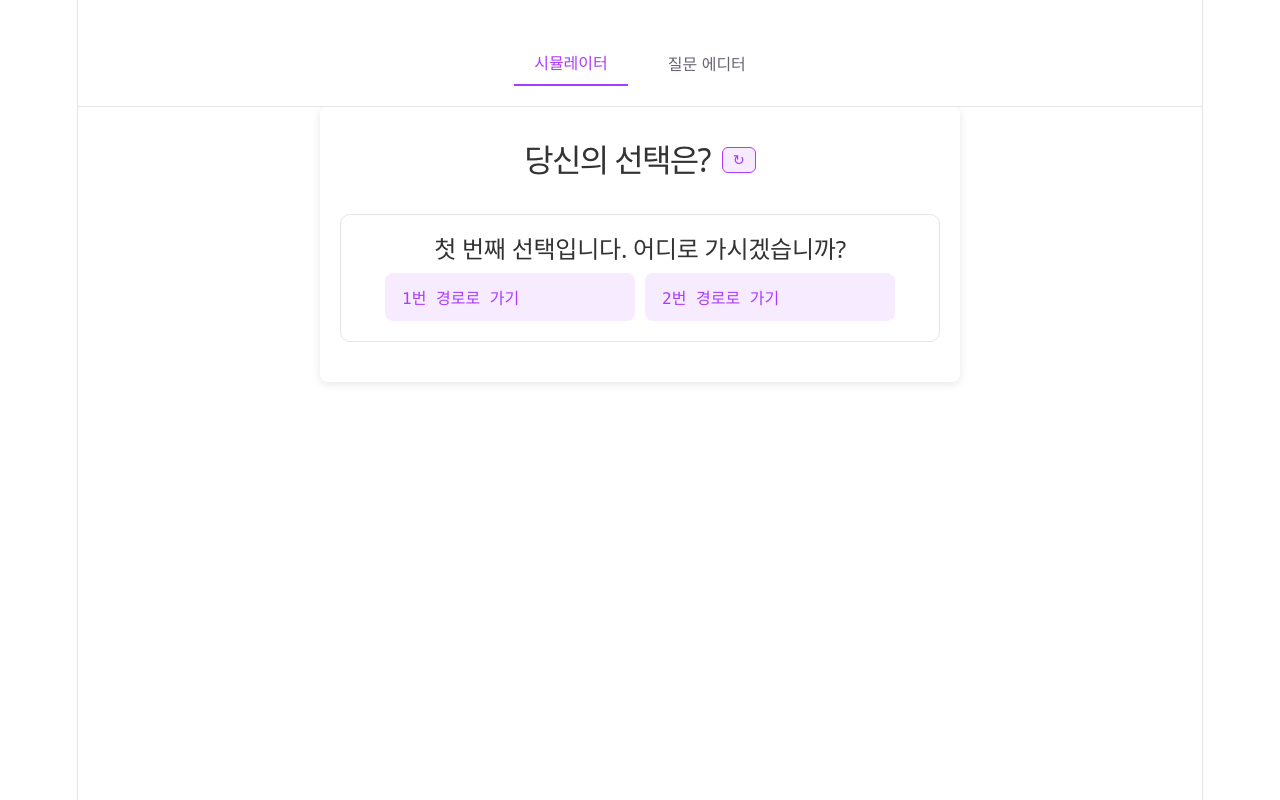
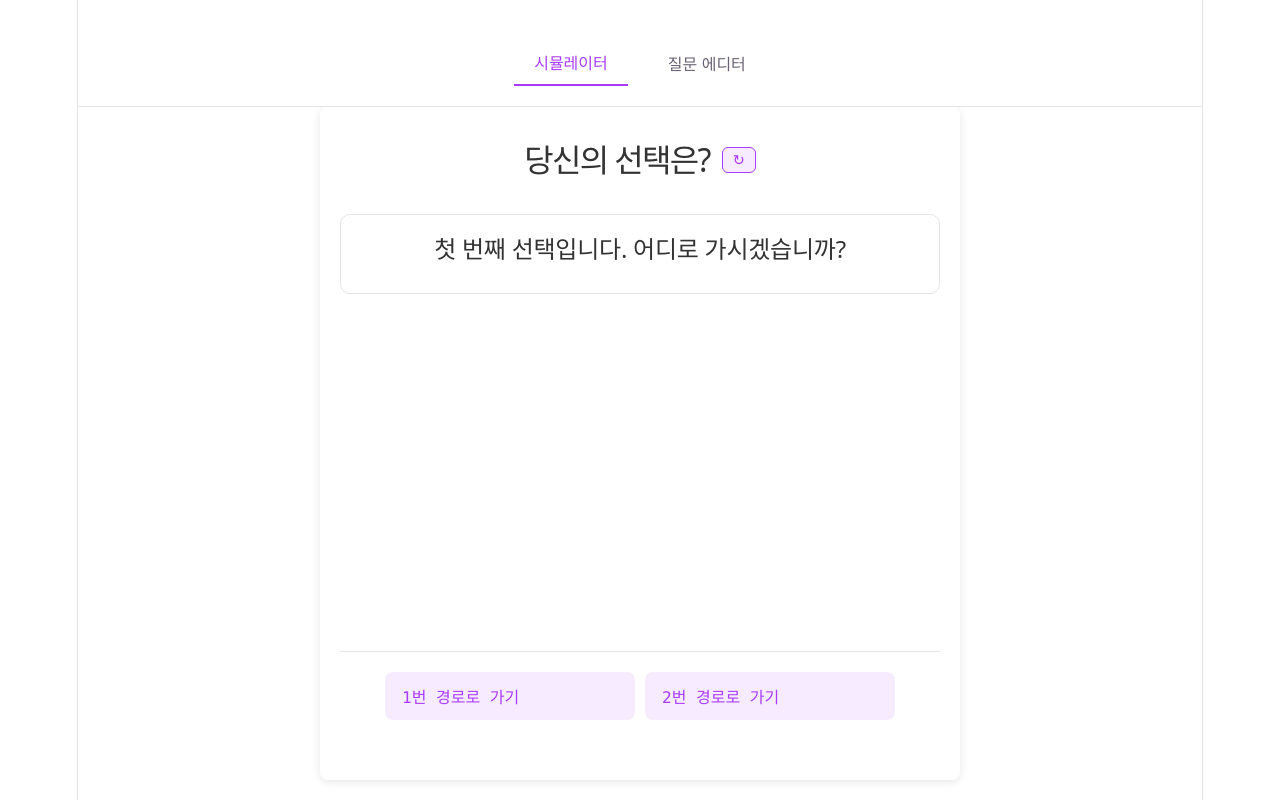
Before and after one commit to chx2h/chooseLife, a React (Vite) app: page / in a window 1280 px wide. Built offline with nearby package versions, Linux system fonts and the light colour scheme.

Commit message:
버튼 하단 이동

```diff
--- a/src/App.css
+++ b/src/App.css
@@ -22,6 +22,7 @@ body {
 #center {
   display: flex;
   flex-direction: column;
+  flex: 1;
   gap: 15px; /* Reduced gap for mobile */
   width: 100%;
   max-width: 600px; /* Max width for larger screens */
@@ -140,11 +141,21 @@ h1 {
   margin: 0;
 }
 
+.simulator-content {
+  display: flex;
+  flex-direction: column;
+  flex: 1;
+  min-height: 0; /* 내부 스크롤이 동작하기 위한 필수 설정 */
+}
+
 .flow-stack {
   display: flex;
   flex-direction: column;
   gap: 30px;
   width: 100%;
+  flex: 1;
+  overflow-y: auto;
+  padding-right: 5px; /* 스크롤바 공간 확보 */
 }
 
 .flow-level {
@@ -153,6 +164,16 @@ h1 {
   background: rgba(255, 255, 255, 0.05);
   border: 1px solid var(--border);
   animation: slideIn 0.3s ease-out;
+}
+
+.fixed-bottom-options {
+  margin-top: auto;
+  padding: 20px 0;
+  border-top: 1px solid var(--border);
+  background: var(--bg); /* 스크롤되는 내용이 겹치지 않게 배경색 지정 */
+  position: sticky;
+  bottom: 0;
+  z-index: 5;
 }
 
 .btn-refresh {
--- a/src/App.jsx
+++ b/src/App.jsx
@@ -135,34 +135,52 @@ function App() { // 최상위 App 컴포넌트 정의입니다.
                 <button className="btn-refresh" onClick={reset}>↻</button> {/* 초기화 액션 트리거 */}
               </h1>
             </div>
-            <div className="flow-stack"> {/* 선택 히스토리에 따라 스택 형태로 노드들을 렌더링합니다. */}
+            <div className="simulator-content">
+              <div className="flow-stack">
+                {/* 1. 질문 히스토리 기록 (이미 선택된 질문과 답변들) */}
                 {history.map((nodeKey, index) => {
                   const currentNode = flowData[nodeKey];
                   if (!currentNode) return null;
-                const nextSelectedKey = history[index + 1]; // 다음 단계에서 선택된 키가 있는지 확인합니다.
+                  const nextSelectedKey = history[index + 1];
                   return (
-                  <div key={nodeKey + index} className="flow-level"> {/* 배열 렌더링 시에는 고유한 key 값이 필수입니다. */}
+                    <div key={nodeKey + index} className="flow-level">
                       <div className="question-box"><h2>{currentNode.question}</h2></div>
+                      {/* 이미 선택이 완료된 이전 단계의 답변만 표시 */}
+                      {nextSelectedKey && (
+                        <div className="options">
+                          {currentNode.options.filter(opt => opt.key === nextSelectedKey).map(opt => (
+                            <button key={opt.key} className="counter selected" disabled>{opt.text}</button>
+                          ))}
+                        </div>
+                      )}
+                    </div>
+                  );
+                })}
+              </div>
+
+              {/* 2. 현재 활성화된 질문의 선택지 (화면 하단에 고정) */}
+              <div className="fixed-bottom-options">
+                {(() => {
+                  const currentKey = history[history.length - 1];
+                  const currentNode = flowData[currentKey];
+                  if (!currentNode) return null;
+                  return (
                     <div className="options">
                       {currentNode.options.length > 0 ? (
-                        currentNode.options.map((option) => {
-                          // 이미 다음 단계가 선택된 경우, 선택되지 않은 버튼은 필터링하여 UI 가독성을 높입니다.
-                          if (nextSelectedKey && nextSelectedKey !== option.key) return null;
-                          return (
+                        currentNode.options.map((option) => (
                           <button
                             key={option.key}
-                              className={`counter ${nextSelectedKey === option.key ? 'selected' : ''}`}
-                              onClick={() => handleChoice(option, index)}
+                            className="counter"
+                            onClick={() => handleChoice(option, history.length - 1)}
                           >
                             {option.text}
                           </button>
-                          );
-                        })
+                        ))
                       ) : <button className="counter reset" onClick={reset}>다시 시작하기</button>}
                     </div>
+                  );
+                })()}
               </div>
-                );
-              })}
             </div>
           </>
         ) : ( // 에디터 모드 렌더링
```
Lines whose indentation alone changed are shown as unchanged.
